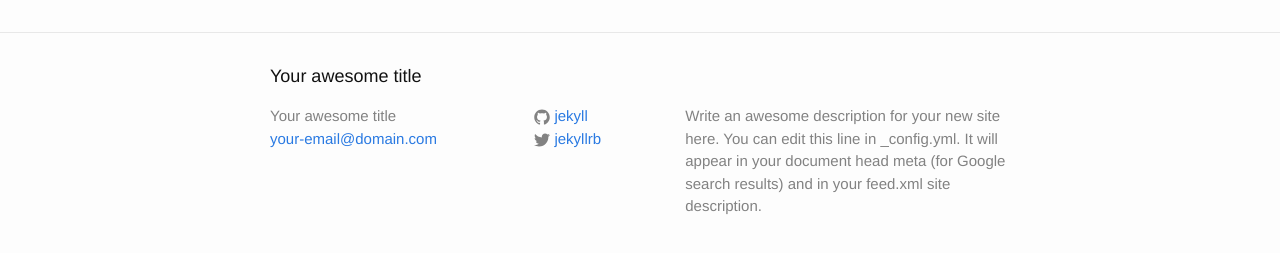
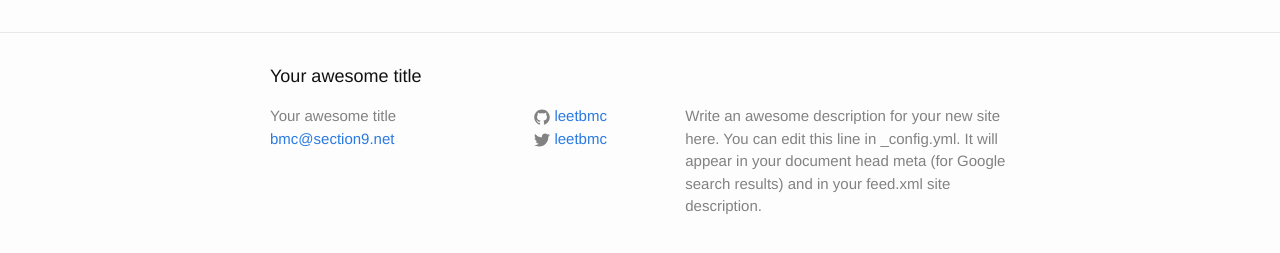
Before and after one commit to leetbmc/leetbmc.github.io, a Jekyll site: the page built from index.html, in a window 1280 px wide. Shown: the part 264-517 px from the top of the page. Built offline with Jekyll 4.4.1, drawn with Linux system fonts in a browser that asks for light colours.

Commit message:
Add some infos.

```diff
--- a/_config.yml
+++ b/_config.yml
@@ -7,15 +7,15 @@
 
 # Site settings
 title: Your awesome title
-email: your-email@domain.com
+email: bmc@section9.net
 description: > # this means to ignore newlines until "baseurl:"
   Write an awesome description for your new site here. You can edit this
   line in _config.yml. It will appear in your document head meta (for
   Google search results) and in your feed.xml site description.
 baseurl: "" # the subpath of your site, e.g. /blog
 url: "http://yourdomain.com" # the base hostname & protocol for your site
-twitter_username: jekyllrb
-github_username:  jekyll
+twitter_username: leetbmc
+github_username:  leetbmc
 
 # Build settings
 markdown: kramdown
```
